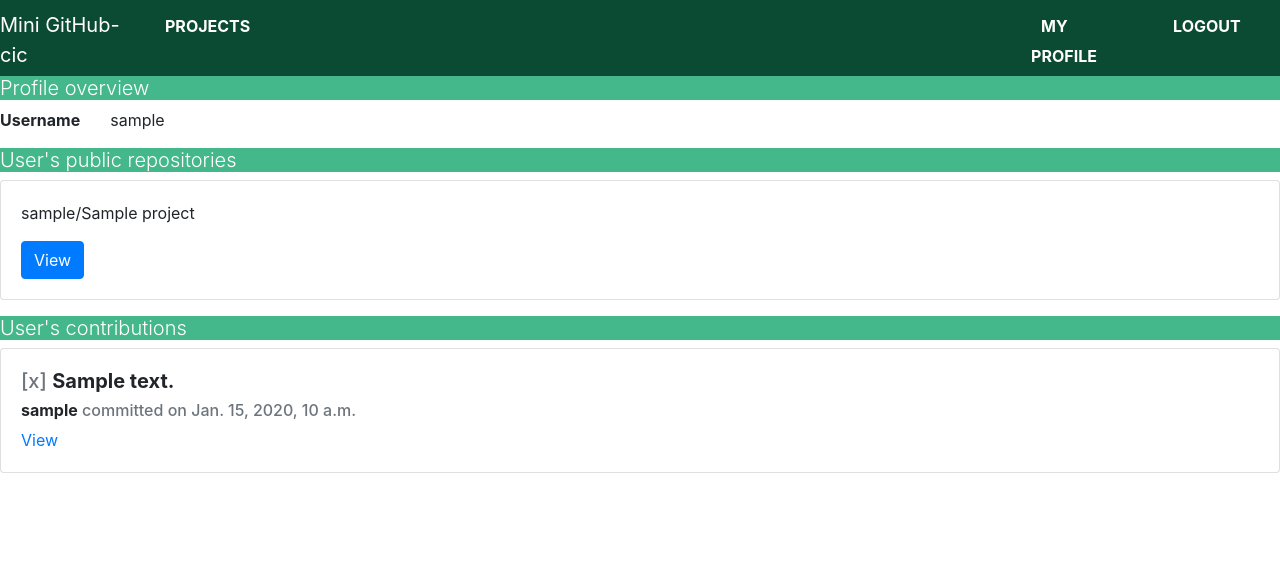
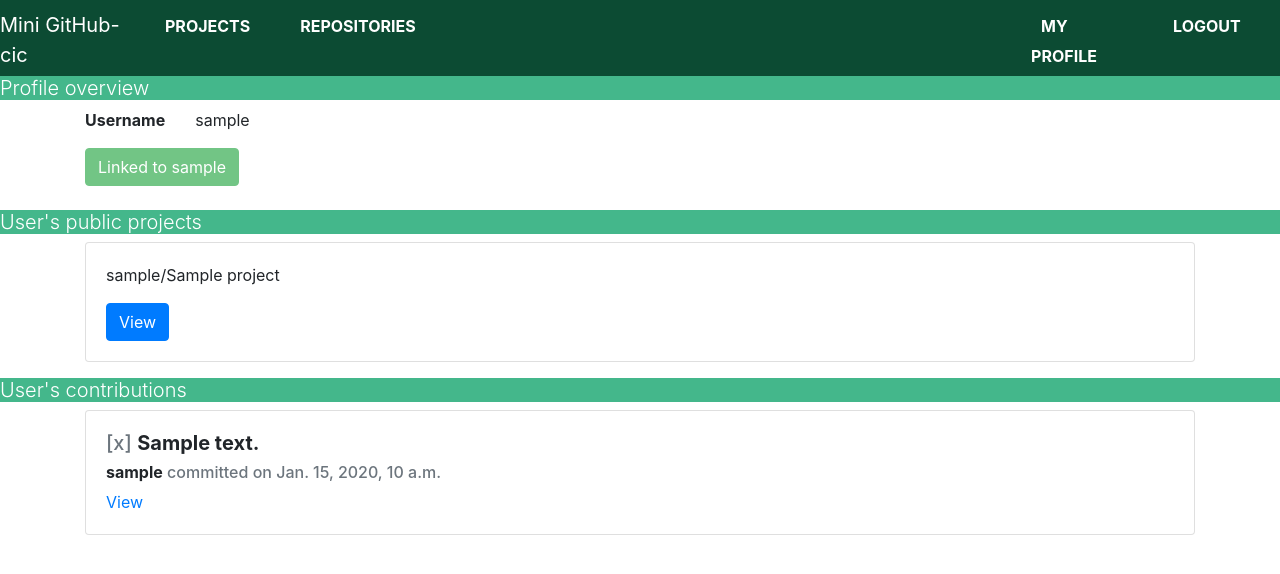
Before and after one commit to isidora-stanic/uks, a Django app: a page that uses mini_githubcic/mini_githubcic/templates/base.html in a window 1280 px wide. Shown: the top 574 px of the page. Run offline with Django 4.2, Linux system fonts and the light colour scheme; a user stored in the database is signed in; tables that the repository leaves empty hold one stand-in row (values such as "Sample post"); a database or web service that is not in the repository returns one stand-in record (values such as "Sample title"); data that the repository does not hold is empty; some libraries are stand-ins or nearby versions.

Commit message:
Implemented linking users to github accounts

```diff
--- a/mini_githubcic/mini_githubcic/github_api/service.py
+++ b/mini_githubcic/mini_githubcic/github_api/service.py
@@ -1,5 +1,12 @@
-from mini_githubcic.github_api.utils import send_github_req
+from mini_githubcic.github_api.utils import send_github_req, send_github_req_with_auth
 
+
+def get_user_info(request):
+    user_info_resp = send_github_req_with_auth('https://api.github.com/user', request)
+    if(user_info_resp.status_code == 401):
+        request.user.access_token = ""
+        request.user.save()
+    return user_info_resp
 
 def search_repositories_by_user(request, username):
     return send_github_req(
@@ -9,7 +16,7 @@ def search_repositories_by_user(request, username):
 
 
 def get_all_visible_repositories_by_user(request):
-    return send_github_req('https://api.github.com/user/repos', request)
+    return send_github_req_with_auth('https://api.github.com/user/repos', request)
 
 
 def get_specific_repository(request, username, repo):
--- a/mini_githubcic/mini_githubcic/github_api/utils.py
+++ b/mini_githubcic/mini_githubcic/github_api/utils.py
@@ -32,9 +32,9 @@ def get_github_auth_header(request):
     header : dict
         Authorization header
     """
-    if 'access_token' in request.session:
+    if request.user.access_token:
         header = {
-            'Authorization': 'Bearer ' + request.session['access_token'],
+            'Authorization': 'Bearer ' + request.user.access_token,
             'Content-Type': 'application/json'
         }
     else:
@@ -63,14 +63,15 @@ def send_github_req(url, request):
     Send GET request to Github API without access token
     Returns response in json format
     """
-    if 'access_token' in request.session:
+    if request.user.access_token:
         # if there is access token
         response = send_github_req_with_auth(url, request)
         if response.status_code == 401:
             # if access is revoked or expired
             # deletes invalid access token
-            del request.session['access_token']
-            request.session.modified = True
+            # del request.session['access_token']
+            # request.session.modified = True
+
             response = send_github_req_without_auth(url)
             # to indicate that user needs to give access to github account
             # if he wants to make any changes and see his private repositories
--- a/mini_githubcic/mini_githubcic/models.py
+++ b/mini_githubcic/mini_githubcic/models.py
@@ -26,6 +26,8 @@ class ReactionType(models.TextChoices):
 class User(AbstractBaseUser):
     username = models.CharField(max_length=20, unique=True, blank=False)
     password = models.CharField(max_length=20)
+
+    access_token = models.CharField(max_length=255, unique=True, blank=True, null=True)
 
     is_superuser = models.BooleanField(default=False)
 
--- a/mini_githubcic/mini_githubcic/templates/base.html
+++ b/mini_githubcic/mini_githubcic/templates/base.html
@@ -18,10 +18,20 @@
 <header class=" custom-header">Mini GitHub-cic
     <nav class="container">
         <div class="row">
-          <div class="col-auto mr-auto">
-              <a class="nav-links" href="{% url 'list_projects'  %}">Projects</a>
+
+          {% if request.user.is_authenticated and request.user.access_token %}
+          <div class="col-auto ">
+            <a class="nav-links" href="{% url 'list_projects'  %}">Projects</a>
           </div>
 
+          <div class="col-auto mr-auto">
+            <a class="nav-links" href="{% url 'list_repo_auth' %}">Repositories</a>
+          </div>
+          {%else%}
+          <div class="col-auto mr-auto">
+            <a class="nav-links" href="{% url 'list_projects'  %}">Projects</a>
+          </div>
+          {%endif%}
           <div class="col-auto">
                 <div class="row">
                 	{% if not request.user.is_authenticated %}
--- a/mini_githubcic/mini_githubcic/templates/login.html
+++ b/mini_githubcic/mini_githubcic/templates/login.html
@@ -47,8 +47,6 @@
         </tr>
     </table>
 </form>
-    <p>OR</p>
-    <a href="{{ github_oauth_url }}" class="btn btn-danger"><span class="fa fa-github"></span>Github Login</a>
     </div>
     </div>
 {% endif %}
--- a/mini_githubcic/mini_githubcic/templates/profile_preview.html
+++ b/mini_githubcic/mini_githubcic/templates/profile_preview.html
@@ -2,7 +2,7 @@
 {% load crispy_forms_tags %}
 {% block content %}
 <h1 class="title">Profile overview</h1>
-
+    <div class="container">
         <div class="row">
             <div class="col-auto">
                 <label><b>Username</b></label>
@@ -10,9 +10,25 @@
             <div class="col-auto">
                 <p>{{user.username}}</p>
             </div>
+
+        </div>
+        <div class="row">
+            {%if authorized_account.login %}
+                <div class="col-auto">
+                    <a href="#" class="btn btn-success disabled"><span class="fa fa-github"></span>Linked to {{ authorized_account.login }}</a>
+                </div>
+            {%else %}
+                <p>{{ error_msg }}</p>
+                <div class="col-auto">
+                    <a href="{{ github_oauth_url }}" class="btn btn-danger"><span class="fa fa-github"></span>Authorize github</a>
+                </div>
+            {%endif%}
+        </div><br>
     </div>
 
-    <h1 class="title">User's public repositories</h1>
+    <h1 class="title">User's public projects</h1>
+    <div class="container">
+
         {% if projects %}
         {% for project in projects %}
         <div class="card mb-3">
@@ -23,9 +39,11 @@
         </div>
         {% endfor %}
         {% else %}
-    This user has no repositories.
+        This user has no projects.
         {% endif %}
+    </div>
     <h1 class="title">User's contributions</h1>
+    <div class="container">
         {% if commits %}
 
             <div class="tab-content">
@@ -45,5 +63,6 @@
         {% else %}
         This user has no commits.
         {% endif %}
+    </div>
 
 {% endblock content %}
--- a/mini_githubcic/mini_githubcic/urls.py
+++ b/mini_githubcic/mini_githubcic/urls.py
@@ -54,7 +54,7 @@ urlpatterns = [
     path('branches/<int:pk>/commits/add', CommitCreateView.as_view(), name='add_commit'),
     path('commits/<int:pk>', CommitDetailView.as_view(), name='commit_detail'),
 
-    path('github_repos/<slug:username>', github_auth_test, name='github_auth_test'),
+    path('github_repos', list_repositories_auth, name='list_repo_auth'),
     path('github_repos/<slug:username>/<slug:repo>', github_get_specific_repo, name='github_get_specific_repo'),
     path('github_repos/<slug:username>/<slug:repo>/tree/branches/<str:branch>', github_get_repo_tree_branch, name='github_get_repo_tree_branch'),
     path('github_repos/<slug:username>/<slug:repo>/tree/blob/<path:path>', github_get_repo_tree_branch_fof, name='github_get_repo_tree_branch_fof'),
--- a/mini_githubcic/mini_githubcic/views.py
+++ b/mini_githubcic/mini_githubcic/views.py
@@ -16,7 +16,7 @@ from django.views.generic import (
     DeleteView
 )
 
-from .github_api.service import search_repositories_by_user, get_all_visible_repositories_by_user, \
+from .github_api.service import get_user_info, search_repositories_by_user, get_all_visible_repositories_by_user, \
     get_specific_repository, get_specific_repository_readme, get_repository_tree, get_file_content, get_tree_recursively
 from .github_api.utils import send_github_req, get_access_token, decode_base64_file
 from .models import Project, User, Milestone, Issue, Label, Branch, Commit, Visibility
@@ -37,9 +37,7 @@ def index(request):
 
 def sign_in(request, id=None):
     if request.method == 'GET':
-        context = {
-            "github_oauth_url": "https://github.com/login/oauth/authorize?client_id=" + settings.GITHUB_CLIENT_ID + "&scope=repo%2Cuser"}
-        return render(request, "login.html", context)
+        return render(request, "login.html")
     if request.method == 'POST':
 
         username = request.POST['username']
@@ -481,10 +479,14 @@ class ProfilePreview(DetailView):
     def get_context_data(self, *args, **kwargs):
         context = super(ProfilePreview, self).get_context_data(*args, **kwargs)
         context['user'] = User.objects.filter(username=self.request.resolver_match.kwargs['username']).first()
+        context['github_oauth_url'] = "https://github.com/login/oauth/authorize?client_id=" + settings.GITHUB_CLIENT_ID + "&scope=repo%2Cuser"
+        context['authorized_account'] = get_user_info(self.request).json()
         context['projects'] = Project.objects.filter(Q(lead=context['user']) & Q(visibility=Visibility.PUBLIC)).all()
         context['commits'] = Commit.objects.filter(author=context['user']).filter(
             branches__project__visibility=Visibility.PUBLIC).distinct()
         return context
+
+
 
 
 class CommitCreateView(CreateView):
@@ -529,12 +531,16 @@ class CommitDetailView(DetailView):
         return context
 
 
-def github_auth_test(request, username):
+def list_repositories_auth(request):
     # repo_info = search_repositories_by_user(request, username) # todo request.user.username when connected to github
     repo_info = get_all_visible_repositories_by_user(request)
+    account_resp = get_user_info(request)
     # repo_info = get_specific_repository(request, username, "uks")
-    context = {'repo_info': repo_info, 'username': username}
-    return render(request, 'test_github_auth.html', context)
+    if(account_resp.status_code == 200):
+        context = {'repo_info': repo_info, 'github_account': account_resp.json()}
+        return render(request, 'list_repositories_auth.html', context)
+    else:
+        return redirect('/user/'+request.user.username, {})
 
 
 def github_get_specific_repo(request, username, repo):
@@ -586,7 +592,7 @@ def after_auth(request):
     request_token = request.GET.get('code')
     response = get_access_token(request_token)
     # insert access token into session
-    request.session['access_token'] = response.json()['access_token']
-    print("MAJMUN--------------------------------------------------------------")
-    print(response.json()['access_token'])
-    return redirect('/')
+    # request.session['access_token'] = response.json()['access_token']
+    request.user.access_token = response.json()['access_token']
+    request.user.save()
+    return redirect('/user/'+request.user.username, {})
```
Also changed, not shown: mini_githubcic/mini_githubcic/templates/list_repositories_auth.html (renamed from mini_githubcic/mini_githubcic/templates/test_github_auth.html, +11 -5 lines), mini_githubcic/mini_githubcic/migrations/0005_user_access_token_alter_label_color.py (added). Lines whose indentation alone changed are shown as unchanged.
